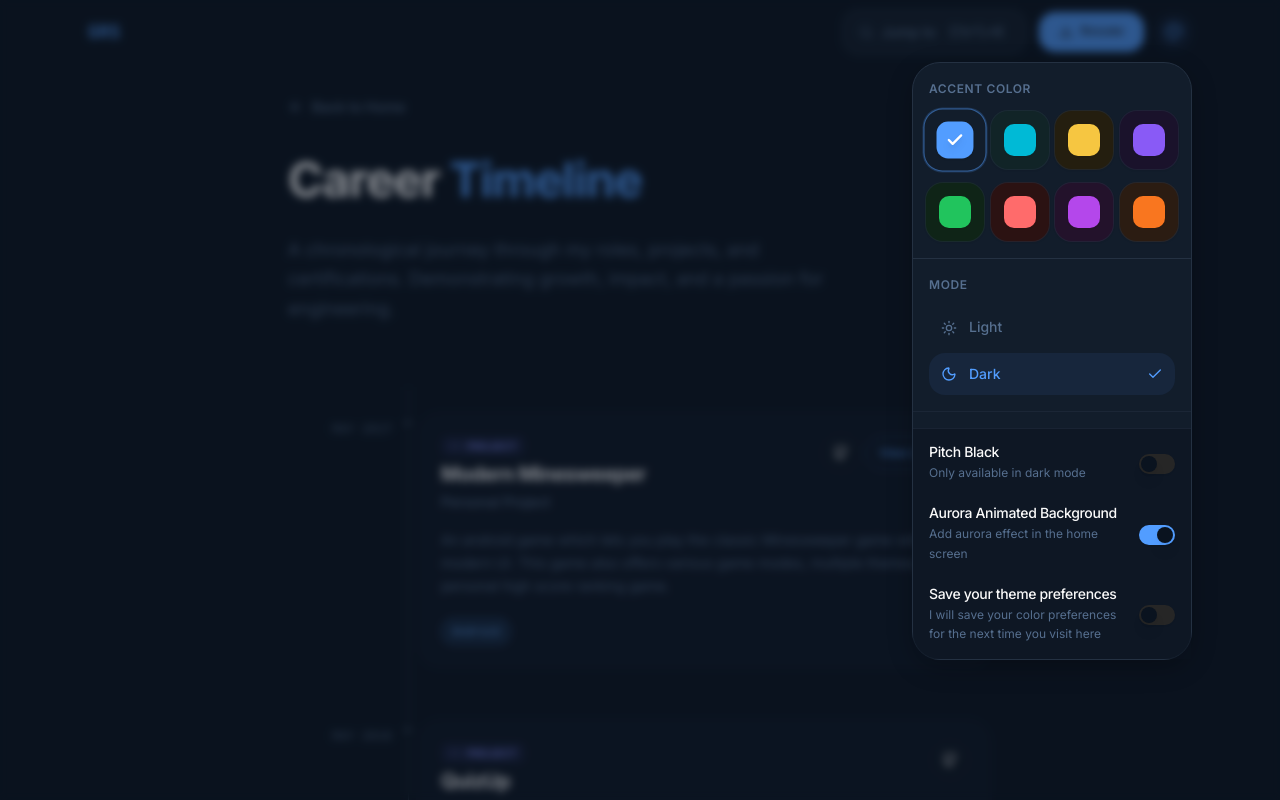
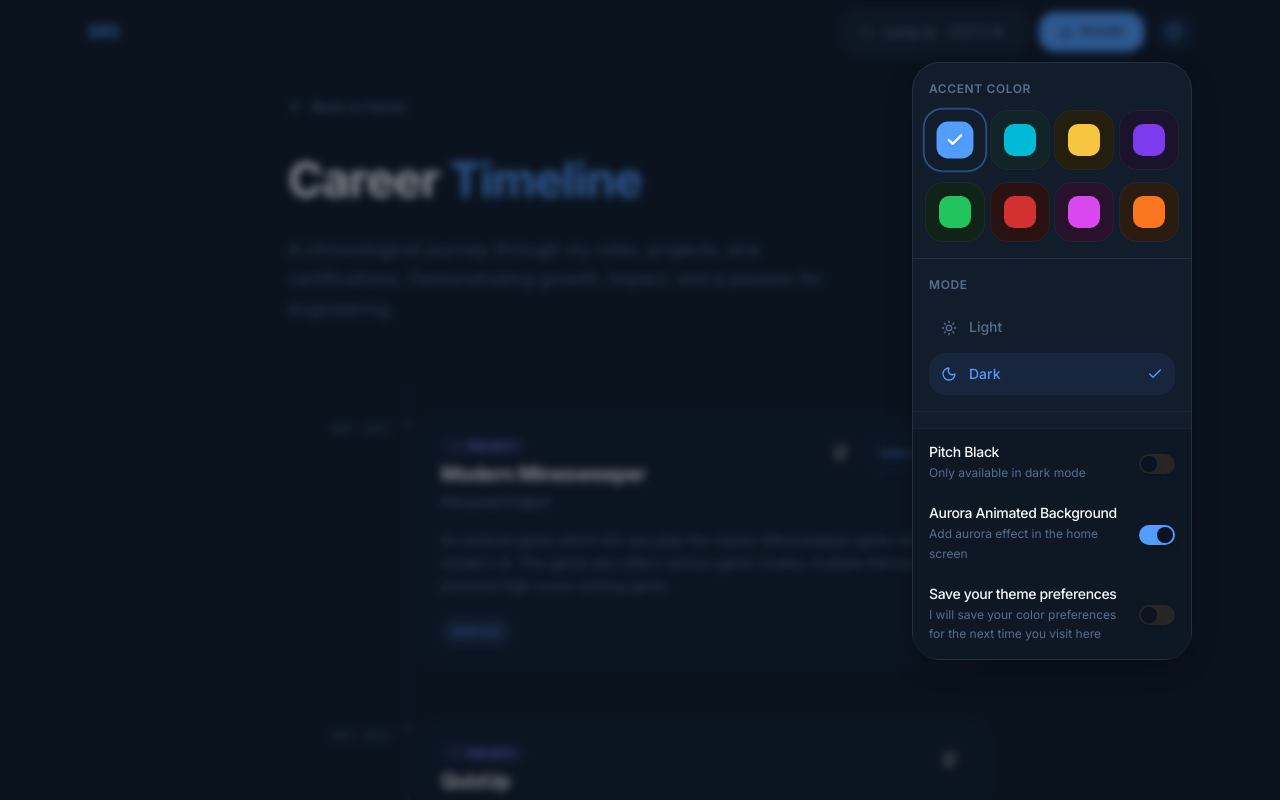
Before and after one commit to singhgautam7/GRS-Portfolio-v2, a Next.js app: page /timeline in a window 1280 px wide. Both pictures are taken after a click on the button "Theme settings". Shown: the top 800 px of the page. Built offline with nearby package versions, Linux system fonts and the light colour scheme.

Commit message:
feat: Implement persistent theme preference saving, introduce 'blood-red' accent, refine existing accent colors, and add Escape key functionality to close the theme menu.

```diff
--- a/src/components/theme-menu.tsx
+++ b/src/components/theme-menu.tsx
@@ -38,7 +38,7 @@ const wittyNames: Record<string, string> = {
   'solar-gold': 'Praise The Sun',
   'deep-indigo': 'Midnight Purple',
   'neo-mint': 'Matrix Glitch',
-  'warm-coral': 'Spicy Salmon',
+  'blood-red': 'Blood Red',
   'plasma-orchid': 'Vaporwave Vibes',
   'cosmic-titan': 'Cosmic Titan',
   'molten-sunset': 'Molten Sunset',
@@ -59,15 +59,23 @@ export function ThemeMenu() {
   // Use resolvedTheme as the absolute source of truth to avoid 'system' mismatches
   const isDark = resolvedTheme === 'dark';
 
-  // Modal Scroll Lock Logic
+  // Modal Scroll Lock Logic & ESC Key Handler
   useEffect(() => {
+    const handleEsc = (e: KeyboardEvent) => {
+      if (e.key === 'Escape') {
+        setOpen(false);
+      }
+    };
+
     if (open) {
       document.body.style.overflow = 'hidden';
+      window.addEventListener('keydown', handleEsc);
     } else {
       document.body.style.overflow = 'unset';
     }
     return () => {
       document.body.style.overflow = 'unset';
+      window.removeEventListener('keydown', handleEsc);
     };
   }, [open]);
 
@@ -96,9 +104,13 @@ export function ThemeMenu() {
 
     // Phase 2: Consolidated Reactive Sync
     // This executes consistently whenever any variable changes, eliminating race conditions.
-    setStoredAccent(accent);
-    setStoredPitchBlack(pitchBlack);
-    setStoredAuroraEnabled(auroraEnabled);
+    if (isSavePreferences) {
+      setStoredAccent(accent);
+      setStoredPitchBlack(pitchBlack);
+      setStoredAuroraEnabled(auroraEnabled);
+    } else {
+      applyAccentColor(accent); // apply visually but don't overwrite caches
+    }
 
     // Nuke previous transient caches, force DOM repaint through applyThemeMode
     applyThemeMode(isDark, pitchBlack, accent, auroraEnabled);
@@ -160,7 +172,7 @@ export function ThemeMenu() {
                             <button
                               onClick={() => {
                                 setAccent(palette.name);
-                                setStoredAccent(palette.name);
+                                setOpen(false);
                               }}
                               className={cn(
                                 'group relative flex flex-col items-center gap-1.5 transition-all outline-none',
@@ -229,7 +241,6 @@ export function ThemeMenu() {
                       // Reset pitch black when switching to light mode
                       if (pitchBlack) {
                         setPitchBlack(false);
-                        setStoredPitchBlack(false);
                       }
                       // Don't close dropdown
                     }}
@@ -251,7 +262,7 @@ export function ThemeMenu() {
                     onClick={() => {
                       setTheme('dark');
                       // Reapply dark mode surfaces with current accent
-                      const pitchBlackEnabled = getStoredPitchBlack();
+                      const pitchBlackEnabled = isSavePreferences ? getStoredPitchBlack() : false;
                       applyThemeMode(true, pitchBlackEnabled, accent);
                       // Don't close dropdown
                     }}
@@ -285,7 +296,6 @@ export function ThemeMenu() {
                   disabled={!isDark}
                   onChange={(val) => {
                     setPitchBlack(val);
-                    setStoredPitchBlack(val);
                   }}
                 />
 
@@ -297,7 +307,6 @@ export function ThemeMenu() {
                   disabled={pitchBlack && isDark}
                   onChange={(val) => {
                     setAuroraEnabled(val);
-                    setStoredAuroraEnabled(val);
                   }}
                 />
 
@@ -310,6 +319,11 @@ export function ThemeMenu() {
                   onChange={(val) => {
                     setIsSavePreferences(val);
                     localStorage.setItem('saveThemePreferences', val ? 'true' : 'false');
+                    if (val) {
+                      setStoredAccent(accent);
+                      setStoredPitchBlack(pitchBlack);
+                      setStoredAuroraEnabled(auroraEnabled);
+                    }
                   }}
                 />
               </div>
--- a/src/components/theme-provider.tsx
+++ b/src/components/theme-provider.tsx
@@ -1,7 +1,7 @@
 'use client';
 
 import { ThemeProvider as NextThemesProvider } from 'next-themes';
-import { type ReactNode, useEffect, useState } from 'react';
+import { type ReactNode, useEffect, useRef } from 'react';
 import { useTheme } from 'next-themes';
 import {
   initializeTheme,
@@ -14,8 +14,12 @@ import {
 
 export function useThemeRoulette() {
   const { setTheme } = useTheme();
+  const initRef = useRef(false);
 
   useEffect(() => {
+    if (initRef.current) return;
+    initRef.current = true;
+
     // 1. Read persistence flag explicitly without touching mode/accents keys natively
     const isSaved = localStorage.getItem('saveThemePreferences') === 'true';
 
--- a/src/lib/theme.ts
+++ b/src/lib/theme.ts
@@ -1,5 +1,5 @@
 // Material You theme system
-export type AccentColor = 'google-blue' | 'cyan-tech' | 'solar-gold' | 'deep-indigo' | 'neo-mint' | 'warm-coral' | 'cosmic-titan' | 'molten-sunset';
+export type AccentColor = 'google-blue' | 'cyan-tech' | 'solar-gold' | 'deep-indigo' | 'neo-mint' | 'blood-red' | 'cosmic-titan' | 'molten-sunset';
 
 export interface AccentPalette {
   name: AccentColor;
@@ -73,18 +73,18 @@ export const accentPalettes: Record<AccentColor, AccentPalette> = {
   },
   'deep-indigo': {
     name: 'deep-indigo',
-    hsl: '258 90% 66%', // #7C4DFF
-    rgb: '124, 77, 255',
-    tint: 'rgba(124, 77, 255, 0.08)',
-    glow: 'rgba(124, 77, 255, 0.15)',
-    lightSurface: '258 100% 98%', // #F7F4FF
-    lightSurfaceVariant: '258 100% 96%', // #F1ECFF
-    lightBorder: '258 30% 88%',
-    lightMuted: '258 20% 45%',
-    darkSurface: '258 50% 8%', // Very dark purple
-    darkSurfaceVariant: '258 40% 12%',
-    darkBorder: '258 30% 20%',
-    darkMuted: '258 25% 45%',
+    hsl: '262 83% 58%', // #7C3AED
+    rgb: '124, 58, 237',
+    tint: 'rgba(124, 58, 237, 0.08)',
+    glow: 'rgba(124, 58, 237, 0.15)',
+    lightSurface: '262 100% 98%', // #F7F4FF
+    lightSurfaceVariant: '262 100% 96%', // #F1ECFF
+    lightBorder: '262 30% 88%',
+    lightMuted: '262 20% 45%',
+    darkSurface: '262 50% 8%', // Very dark purple
+    darkSurfaceVariant: '262 40% 12%',
+    darkBorder: '262 30% 20%',
+    darkMuted: '262 25% 45%',
   },
   'neo-mint': {
     name: 'neo-mint',
@@ -101,35 +101,35 @@ export const accentPalettes: Record<AccentColor, AccentPalette> = {
     darkBorder: '142 30% 18%',
     darkMuted: '142 25% 42%',
   },
-  'warm-coral': {
-    name: 'warm-coral',
-    hsl: '0 100% 71%', // #FF6B6B
-    rgb: '255, 107, 107',
-    tint: 'rgba(255, 107, 107, 0.08)',
-    glow: 'rgba(255, 107, 107, 0.15)',
+  'blood-red': {
+    name: 'blood-red',
+    hsl: '0 65% 51%', // #D32F2F
+    rgb: '211, 47, 47',
+    tint: 'rgba(211, 47, 47, 0.08)',
+    glow: 'rgba(211, 47, 47, 0.15)',
     lightSurface: '0 100% 98%', // #FFF5F5
     lightSurfaceVariant: '0 100% 96%', // #FFECEC
     lightBorder: '0 30% 88%',
     lightMuted: '0 20% 45%',
-    darkSurface: '0 50% 8%', // Very dark red
+    darkSurface: '0 50% 8%', // subtle dark red
     darkSurfaceVariant: '0 40% 12%',
     darkBorder: '0 30% 20%',
     darkMuted: '0 25% 45%',
   },
   'cosmic-titan': {
     name: 'cosmic-titan',
-    hsl: '280 80% 60%', // Vibrant purple-magenta
-    rgb: '178, 66, 255',
-    tint: 'rgba(178, 66, 255, 0.08)',
-    glow: 'rgba(178, 66, 255, 0.15)',
-    lightSurface: '280 60% 98%',
-    lightSurfaceVariant: '280 60% 95%',
-    lightBorder: '280 30% 88%',
-    lightMuted: '280 20% 45%',
-    darkSurface: '280 50% 8%', // Deep cosmic purple
-    darkSurfaceVariant: '280 40% 12%',
-    darkBorder: '280 30% 20%',
-    darkMuted: '280 25% 45%',
+    hsl: '292 84% 61%', // #D946EF
+    rgb: '217, 70, 239',
+    tint: 'rgba(217, 70, 239, 0.08)',
+    glow: 'rgba(217, 70, 239, 0.15)',
+    lightSurface: '292 60% 98%',
+    lightSurfaceVariant: '292 60% 95%',
+    lightBorder: '292 30% 88%',
+    lightMuted: '292 20% 45%',
+    darkSurface: '292 50% 8%', // Deep cosmic purple
+    darkSurfaceVariant: '292 40% 12%',
+    darkBorder: '292 30% 20%',
+    darkMuted: '292 25% 45%',
   },
   'molten-sunset': {
     name: 'molten-sunset',
@@ -162,8 +162,9 @@ export function getStoredAccent(): AccentColor {
     'emerald': 'neo-mint',
     'blue': 'google-blue',
     'violet': 'deep-indigo',
-    'orange': 'warm-coral',
-    'rose': 'warm-coral',
+    'orange': 'blood-red',
+    'rose': 'blood-red',
+    'warm-coral': 'blood-red',
   };
 
   const migrated = migrationMap[stored] || stored;
```
